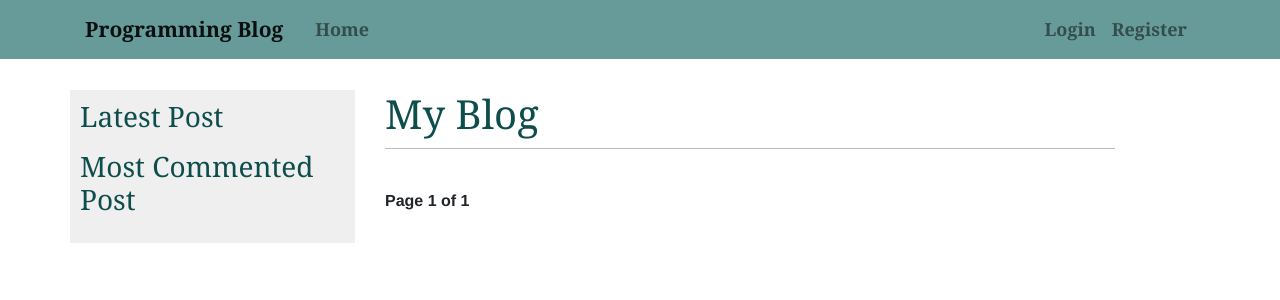
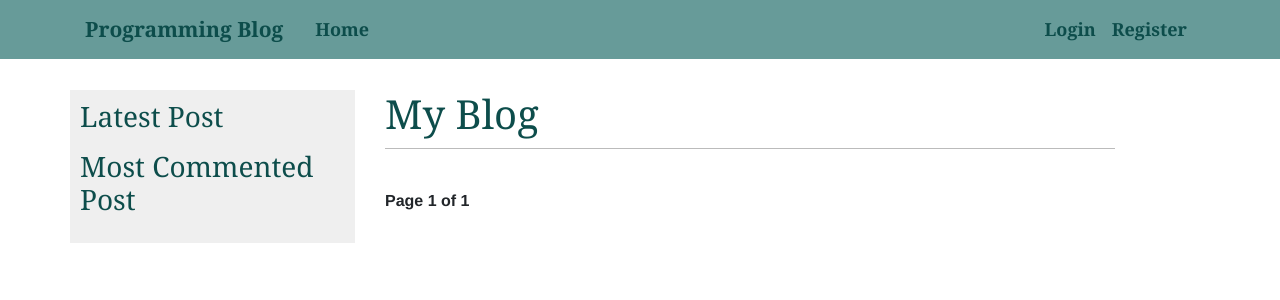
Before and after one commit to jmrcastillo/myblog, a Django app: page / in a window 1280 px wide. Shown: the top 300 px of the page. Run offline with Django 3.2, Linux system fonts and the light colour scheme; data that the repository does not hold is empty; some libraries are stand-ins or nearby versions.

Commit message:
fix navigation custom color

```diff
--- a/static/css/base.css
+++ b/static/css/base.css
@@ -60,19 +60,20 @@ nav.navbar {
     color: #09093b;
 }
 
-a.navbar-brand {
-    color: #fff;
+.navbar-brand.custom {
+    color: #0d4d4b;
     font-size: 21px;
     font-weight: bold;
 }
 
-a.nav-link {
-    color: #fff;
+.navbar-nav .nav-link.custom {
+    color: #0d4d4b;
     font-size: 18px;
     font-weight: bold;
 }
 
-a.nav-link:hover {
+.navbar .nav-link.custom:hover,
+.navbar-brand.custom:hover {
     color: #fff;
     /*transition*/
     o-transition:.5s;
--- a/templates/snippets/nav.html
+++ b/templates/snippets/nav.html
@@ -3,7 +3,7 @@
 <nav class="navbar navbar-custom navbar-light navbar-expand-md fixed-top">
     <div class="container">
         <!--navbar brand-->
-        <a class="navbar-brand mr-4" href="{% url 'blog:post_list' %}">Programming Blog</a>
+        <a class="navbar-brand custom mr-4" href="{% url 'blog:post_list' %}">Programming Blog</a>
         <button type="button"
             class="navbar-toggler"
             data-toggle="collapse"
@@ -17,17 +17,17 @@
         <div id="navbar" class="collapse navbar-collapse">
             <!--Navbar Left Side-->
             <div class="navbar-nav mr-auto">
-                <a class="nav-link" href="{% url 'blog:post_list' %}">Home</a>
+                <a class="nav-link custom" href="{% url 'blog:post_list' %}">Home</a>
             </div>
             <!-- Navbar Right Side -->
             <div class="navbar-nav">
                     {% if user.is_authenticated %}
-                        <a class="nav-link " href="{% url 'blog:post_create' %}">New Post</a>
-                        <a class="nav-link " href="{% url 'profile' %}">Profile</a>
-                        <a class="nav-link " href="{% url 'logout' %}">Logout</a>
+                        <a class="nav-link custom" href="{% url 'blog:post_create' %}">New Post</a>
+                        <a class="nav-link custom" href="{% url 'profile' %}">Profile</a>
+                        <a class="nav-link custom" href="{% url 'logout' %}">Logout</a>
                     {% else %}
-                        <a class="nav-link" href="{% url 'login' %}">Login</a>
-                        <a class="nav-link" href="{% url 'register' %}">Register</a>
+                        <a class="nav-link custom" href="{% url 'login' %}">Login</a>
+                        <a class="nav-link custom" href="{% url 'register' %}">Register</a>
                     {% endif %}
             </div>
         </div>
```
Also changed, not shown: manage.py (line endings or trailing spaces).
